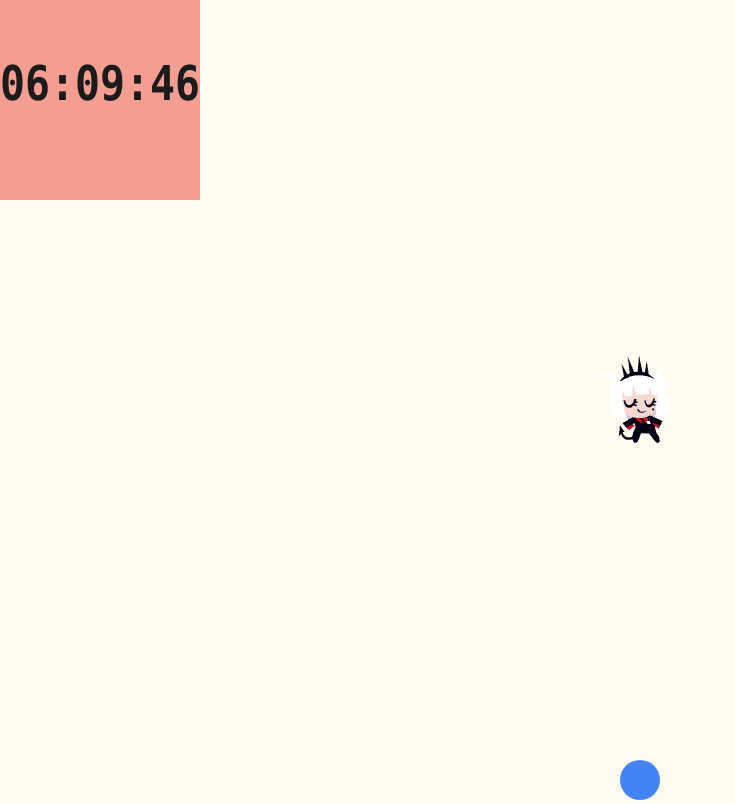
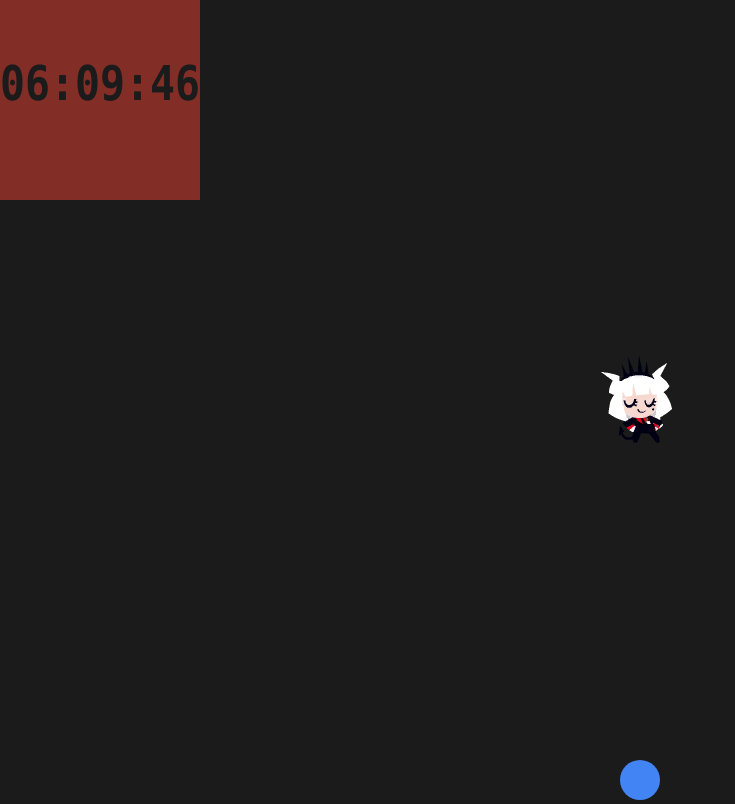
Before and after one commit to limkangho/Blog, a plain HTML site: page index.html in a window 1280 px wide. Shown: the whole page, without its empty margins (0-735 px from the left). Drawn offline with Linux system fonts and the light colour scheme.

Commit message:
don't know what this patch is... lol

```diff
--- a/style.css
+++ b/style.css
@@ -13,7 +13,7 @@ body {
   width: 100%;
   height: 100%;
   overflow: hidden;
-  background-color: #fffbee;
+  background-color: #1b1b1b;
 }
 
 canvas {
```
